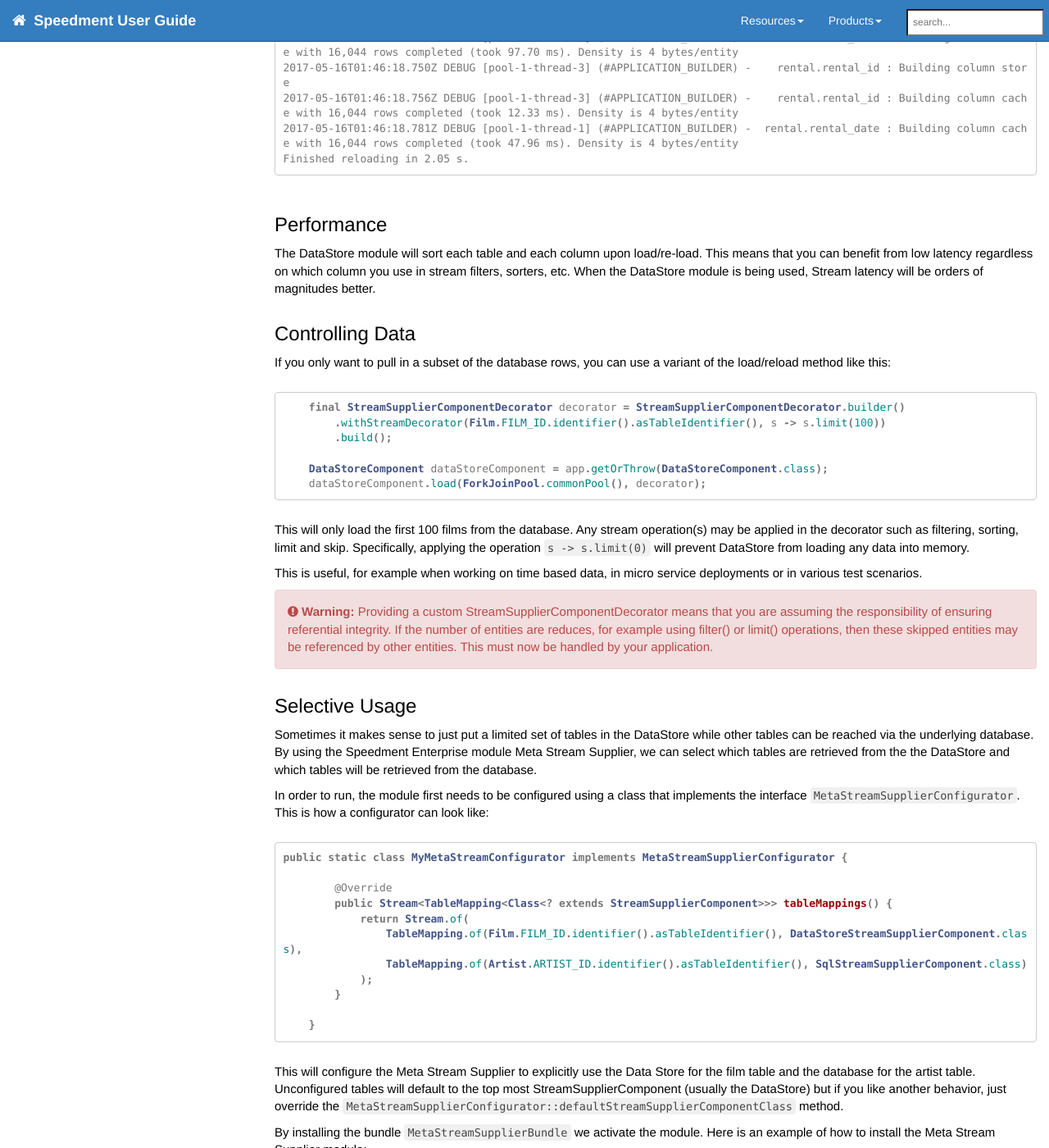
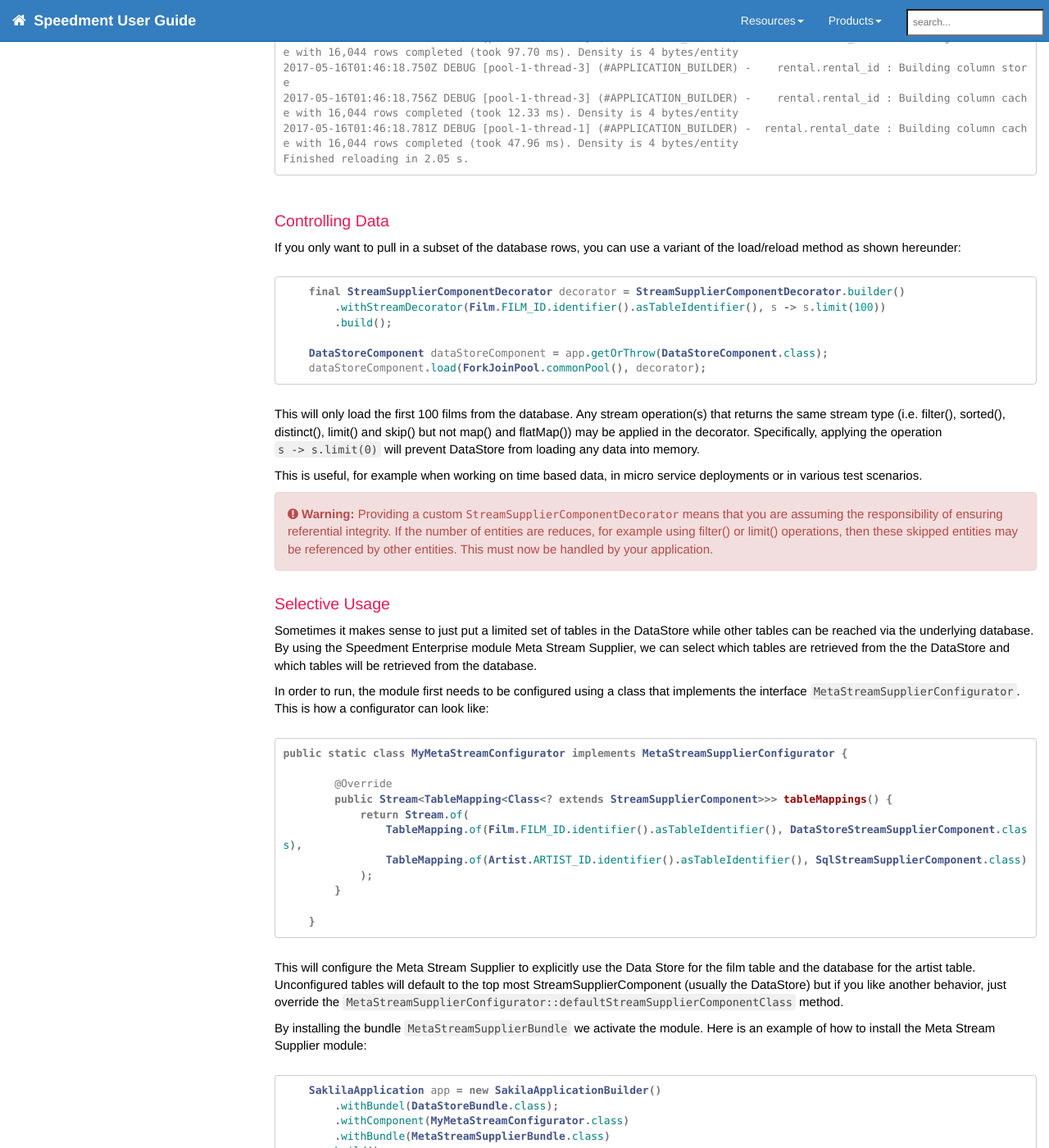
Before and after one commit to speedment/speedment-doc, a Jekyll site: the page built from pages/datastore.md, in a window 1280 px wide and 1400 px high, scrolled down 3746 px. Shown: the whole window at 82% size. Built offline with Jekyll 4.4.1, drawn with Linux system fonts in a browser that asks for light colours; nearby versions of some CDN libraries; comment, search, counter and statistics services are not loaded; some of the changed text lies outside the part shown.

Commit message:
datastore: reorder chapters

````diff
--- a/pages/datastore.md
+++ b/pages/datastore.md
@@ -152,12 +152,8 @@
 Finished reloading in 2.05 s.
 ```
 
-## Performance
-The DataStore module will sort each table and each column upon load/re-load. This means that you can benefit from low latency regardless on which column you use in stream filters, sorters, etc.
-When the DataStore module is being used, Stream latency will be orders of magnitudes better.
-
-## Controlling Data
-If you only want to pull in a subset of the database rows, you can use a variant of the load/reload method like this:
+### Controlling Data
+If you only want to pull in a subset of the database rows, you can use a variant of the load/reload method as shown hereunder:
 ``` java
     final StreamSupplierComponentDecorator decorator = StreamSupplierComponentDecorator.builder()
         .withStreamDecorator(Film.FILM_ID.identifier().asTableIdentifier(), s -> s.limit(100))
@@ -166,16 +162,16 @@
     DataStoreComponent dataStoreComponent = app.getOrThrow(DataStoreComponent.class);
     dataStoreComponent.load(ForkJoinPool.commonPool(), decorator);
 ```
-This will only load the first 100 films from the database. Any stream operation(s) may be applied in the decorator such as filtering, sorting, limit and skip. Specifically, applying the operation `s -> s.limit(0)` will prevent DataStore from loading any data into memory.
+This will only load the first 100 films from the database. Any stream operation(s) that returns the same stream type (i.e. filter(), sorted(), distinct(), limit() and skip() but not map() and flatMap()) may be applied in the decorator. Specifically, applying the operation `s -> s.limit(0)` will prevent DataStore from loading any data into memory.
 
 This is useful, for example when working on time based data, in micro service deployments or in various test scenarios.
 
 {% include warning.html content = "
-Providing a custom StreamSupplierComponentDecorator means that you are assuming the responsibility of ensuring referential integrity. If the number of entities are reduces, for example using filter() or limit() operations, then these skipped entities may be referenced by other entities. This must now be handled by your application.
+Providing a custom `StreamSupplierComponentDecorator` means that you are assuming the responsibility of ensuring referential integrity. If the number of entities are reduces, for example using filter() or limit() operations, then these skipped entities may be referenced by other entities. This must now be handled by your application.
 " %}
 
 
-## Selective Usage
+### Selective Usage
 Sometimes it makes sense to just put a limited set of tables in the DataStore while other tables can be reached via the underlying database. By using the Speedment Enterprise module Meta Stream Supplier, we can select which tables are retrieved from the the DataStore and which tables will be retrieved from the database.
 
 In order to run, the module first needs to be configured using a class that implements the interface `MetaStreamSupplierConfigurator`. This is how a configurator can look like:
````
Also changed, not shown: other parts of pages/datastore.md (+5 -1 lines).
